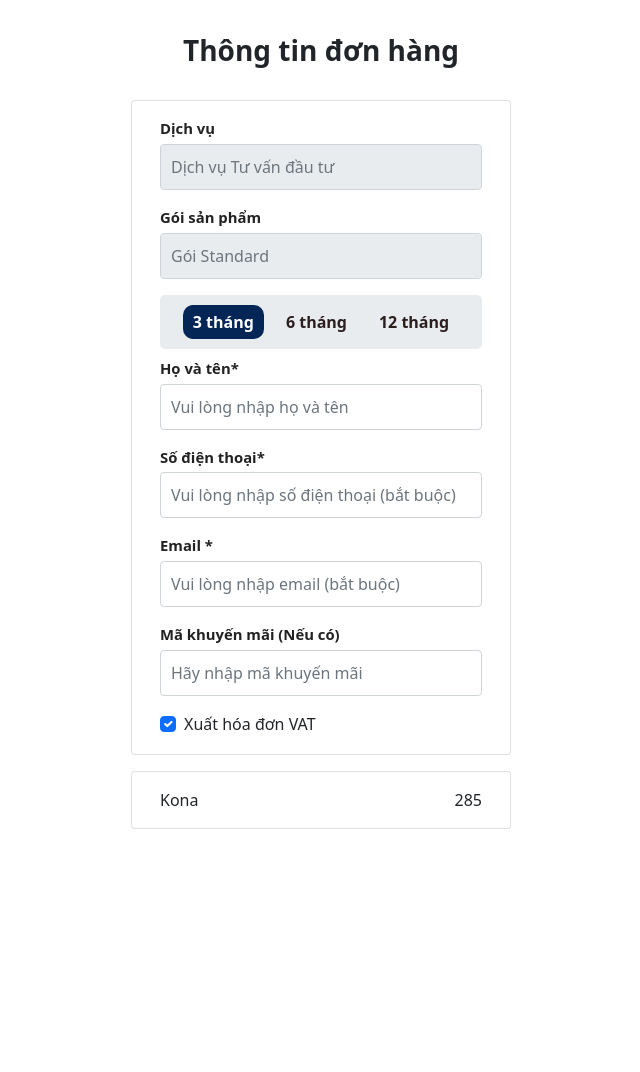
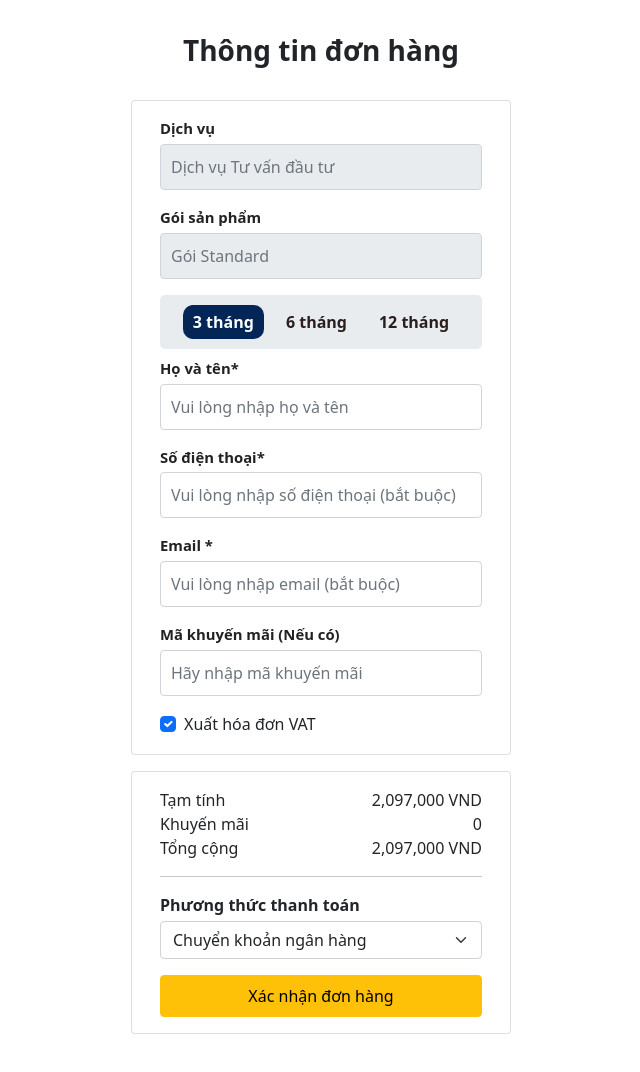
Before and after one commit to Udayan285/checkout-page, a plain HTML site: page index.html in a window 1280 px wide. Shown: the whole page, without its empty margins (319-959 px from the left). Before the commit the page ends 829 px from the top, so only its background shows below. Drawn offline with Linux system fonts and the light colour scheme.

Commit message:
second card structure done

```diff
--- a/index.html
+++ b/index.html
@@ -67,9 +67,32 @@
 
                 <div class="card-body">
                   <div class="row second-card-row">
-                    <div class="col-lg-6">Kona</div>
-                    <div class="col-lg-6 right">285</div>
+                    <div class="col-lg-6">Tạm tính</div>
+                    <div class="col-lg-6 right">2,097,000 VND</div>
                   </div>
+                  <div class="row second-card-row">
+                    <div class="col-lg-6">Khuyến mãi</div>
+                    <div class="col-lg-6 right">0</div>
+                  </div>
+                  <div class="row second-card-row">
+                    <div class="col-lg-6">Tổng cộng
+                    </div>
+                    <div class="col-lg-6 right">2,097,000 VND</div>
+                  </div>
+                  <div>
+                    <hr>
+                  </div>
+                  <div>
+                    <b>Phương thức thanh toán</b>
+                  </div>
+                  <!-- selection  -->
+                  <select class="form-select mt-1" aria-label=" select example">
+                    <option selected>Chuyển khoản ngân hàng</option>
+                    <!-- <option value="1">Chuyển khoản ngân hàng</option> -->
+                  </select>
+
+                  <!-- submit -->
+                  <button type="button" class="btn w-100 mt-3 p-2 btn-warning">Xác nhận đơn hàng</button>
                 </div>
               </div>
         </div>
--- a/style/style.css
+++ b/style/style.css
@@ -62,8 +62,11 @@
     background-color: red;
 }
 
+
+/* second card work starts here */
 .second-card{
     margin-left: 380px !important;
+    margin-bottom: 80px !important;
 }
 .second-card-row{
     justify-content: space-between;
```
